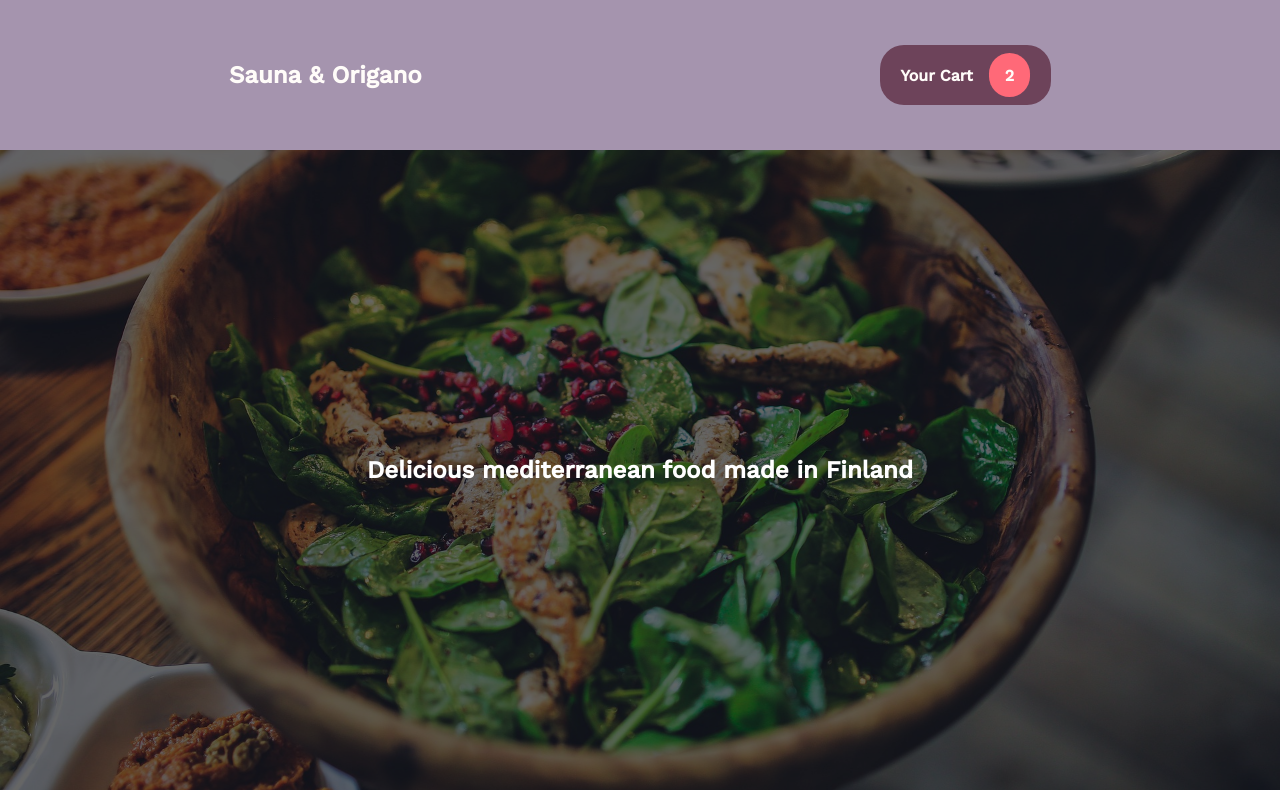
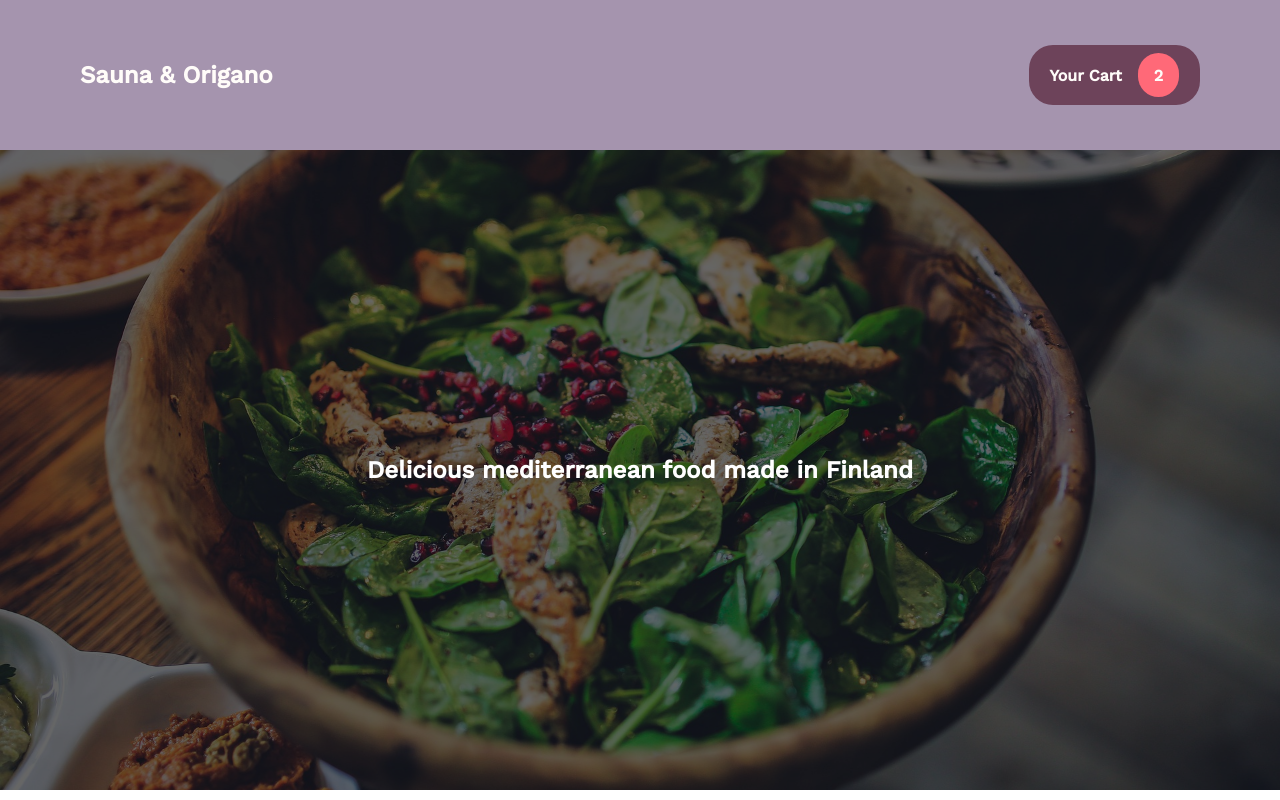
Before and after one commit to Alicino88/my-food-app, a React (Create React App) app: page / in a window 1280 px wide. Built offline with nearby package versions, Linux system fonts and the light colour scheme.

Commit message:
Added margin in Nav

```diff
--- a/src/Components/Layout/Nav.module.css
+++ b/src/Components/Layout/Nav.module.css
@@ -6,12 +6,14 @@ nav {
   display: flex;
   align-items: center;
   justify-content: center;
+  z-index: 5;
 }
 
 .container {
-  width: 120rem;
+  width: 80rem;
   max-width: 120rem;
   display: flex;
   align-items: center;
-  justify-content: space-around;
+  justify-content: space-between;
+  margin: 0 5rem;
 }
```
